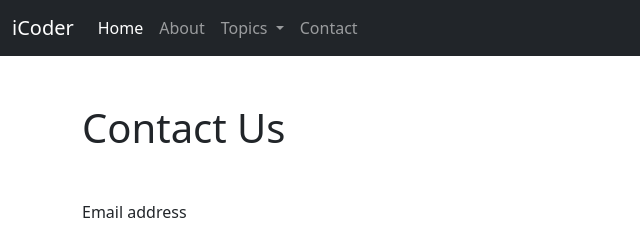
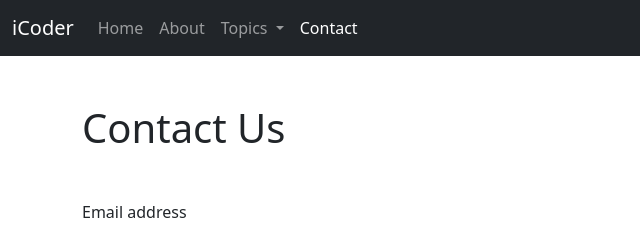
Before and after one commit to macs007007/iCoder, a plain HTML site: page Contact.html in a window 1280 px wide. Shown: the top 229 px of the page, 0-640 px from the left. Drawn offline with nearby package versions, Linux system fonts and the light colour scheme.

Commit message:
Update Contact.html

```diff
--- a/Contact.html
+++ b/Contact.html
@@ -24,7 +24,7 @@
             <div class="collapse navbar-collapse" id="navbarSupportedContent">
                 <ul class="navbar-nav me-auto mb-2 mb-lg-0">
                     <li class="nav-item">
-                        <a class="nav-link active" aria-current="page" href="/iCoder/index.html">Home</a>
+                        <a class="nav-link" aria-current="page" href="/iCoder/index.html">Home</a>
                     </li>
                     <li class="nav-item">
                         <a class="nav-link " href="/iCoder/About.html">About</a>
@@ -45,7 +45,7 @@
                         </ul>
                     </li>
                     <li class="nav-item">
-                        <a class="nav-link" href="/iCoder/Contact.html">Contact</a>
+                        <a class="nav-link active" href="/iCoder/Contact.html">Contact</a>
                     </li>
                 </ul>
                 <form class="d-flex" role="search">
```
